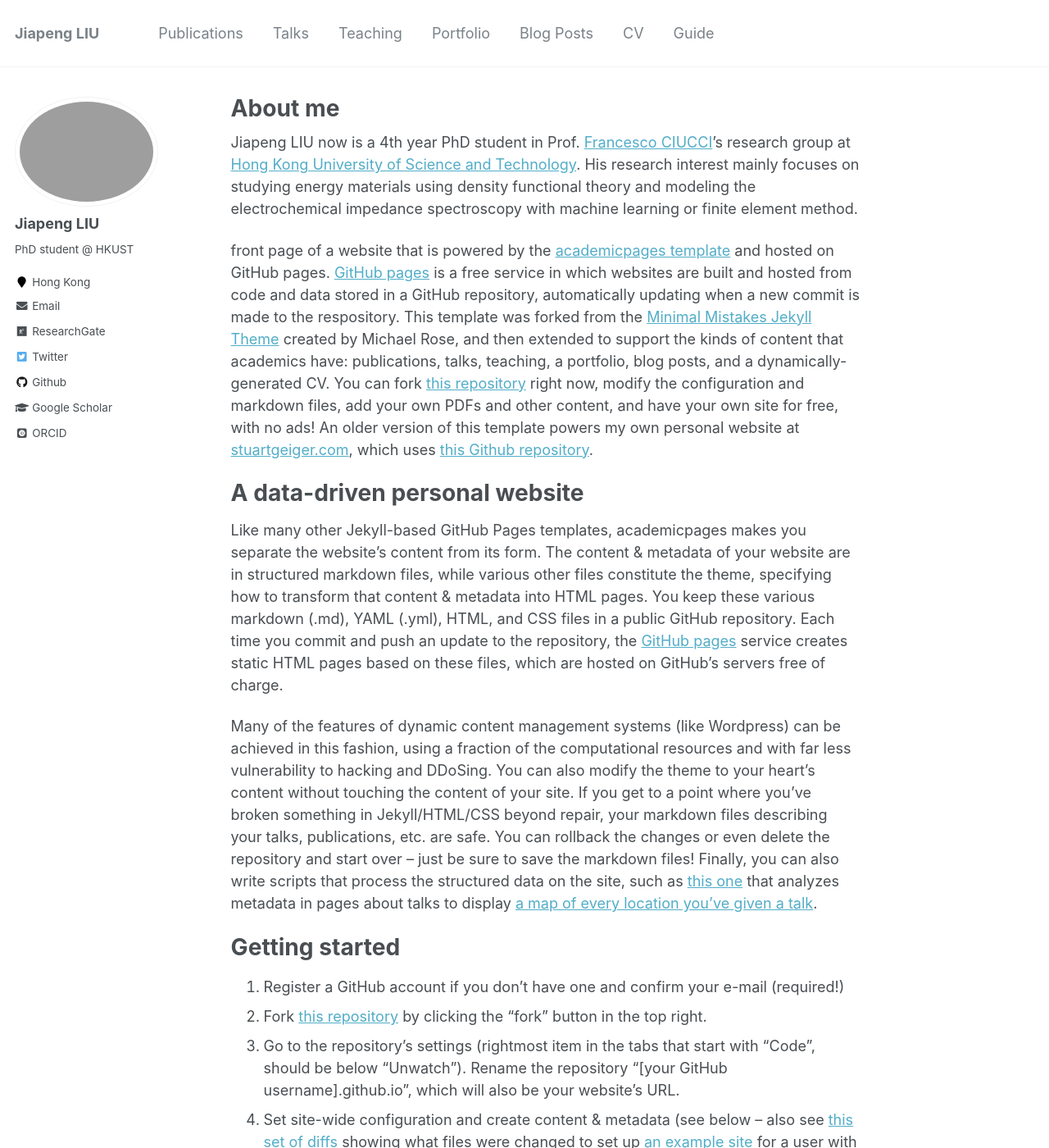
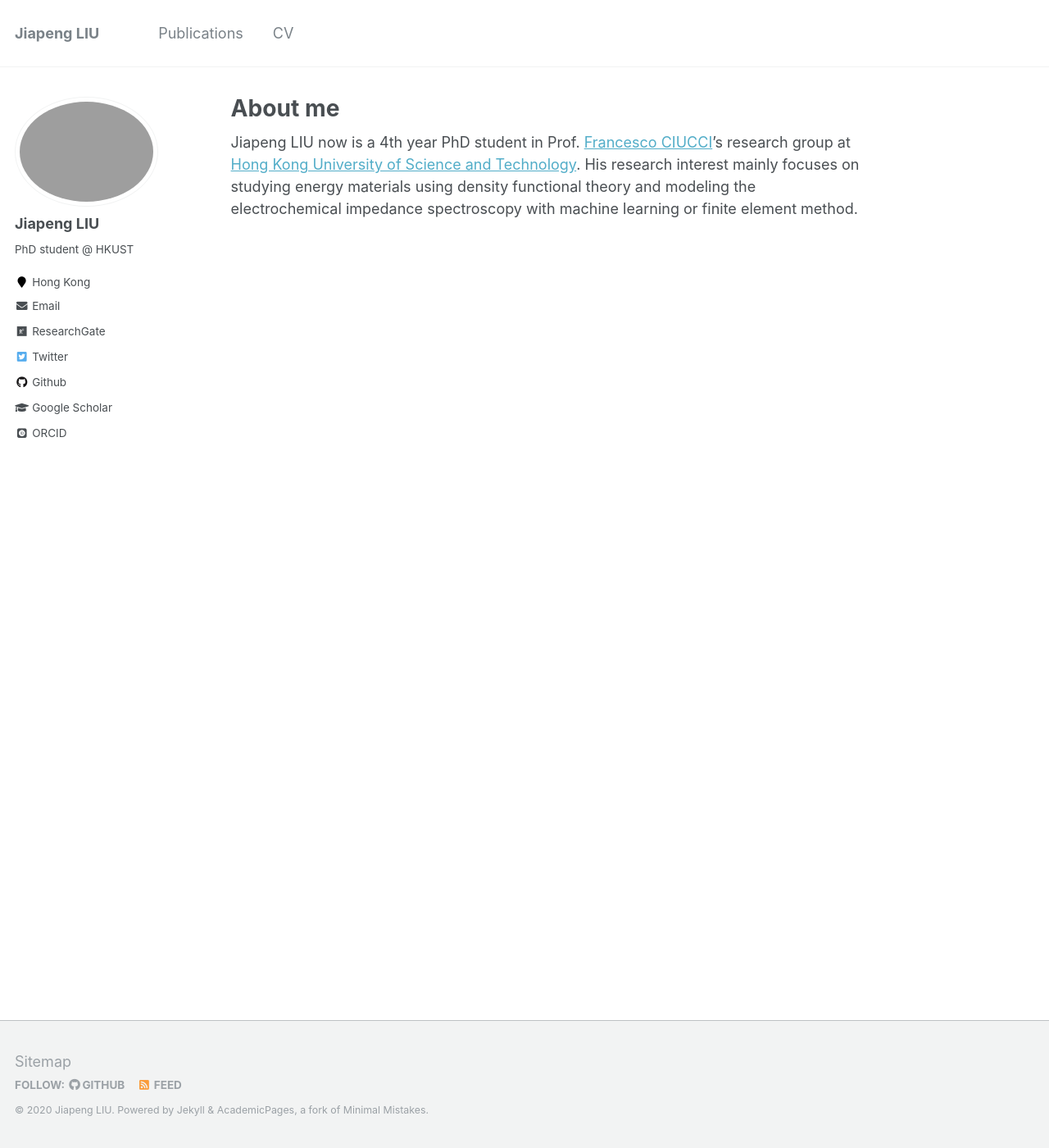
Before and after one commit to jiapeng-liu/jiapeng-liu.github.io, a Jekyll site: the page built from _pages/about.md, in a window 1280 px wide and 1400 px high. Shown: the whole window at 82% size. Built offline with Jekyll 4.4.1, drawn with Linux system fonts in a browser that asks for light colours; some web fonts are replaced; some of the changed text lies outside the part shown.

Commit message:
init commit

```diff
--- a/_pages/about.md
+++ b/_pages/about.md
@@ -10,7 +10,7 @@ redirect_from:
 
 Jiapeng LIU now is a 4th year PhD student in Prof. [Francesco CIUCCI](https://facultyprofiles.ust.hk/profiles.php?profile=francesco-ciucci-mefrank)'s research group at [Hong Kong University of Science and Technology](https://www.ust.hk/). His research interest mainly focuses on studying energy materials using density functional theory and modeling the electrochemical impedance spectroscopy with machine learning or finite element method.
 
-front page of a website that is powered by the [academicpages template](https://github.com/academicpages/academicpages.github.io) and hosted on GitHub pages. [GitHub pages](https://pages.github.com) is a free service in which websites are built and hosted from code and data stored in a GitHub repository, automatically updating when a new commit is made to the respository. This template was forked from the [Minimal Mistakes Jekyll Theme](https://mmistakes.github.io/minimal-mistakes/) created by Michael Rose, and then extended to support the kinds of content that academics have: publications, talks, teaching, a portfolio, blog posts, and a dynamically-generated CV. You can fork [this repository](https://github.com/academicpages/academicpages.github.io) right now, modify the configuration and markdown files, add your own PDFs and other content, and have your own site for free, with no ads! An older version of this template powers my own personal website at [stuartgeiger.com](http://stuartgeiger.com), which uses [this Github repository](https://github.com/staeiou/staeiou.github.io).
+<!---front page of a website that is powered by the [academicpages template](https://github.com/academicpages/academicpages.github.io) and hosted on GitHub pages. [GitHub pages](https://pages.github.com) is a free service in which websites are built and hosted from code and data stored in a GitHub repository, automatically updating when a new commit is made to the respository. This template was forked from the [Minimal Mistakes Jekyll Theme](https://mmistakes.github.io/minimal-mistakes/) created by Michael Rose, and then extended to support the kinds of content that academics have: publications, talks, teaching, a portfolio, blog posts, and a dynamically-generated CV. You can fork [this repository](https://github.com/academicpages/academicpages.github.io) right now, modify the configuration and markdown files, add your own PDFs and other content, and have your own site for free, with no ads! An older version of this template powers my own personal website at [stuartgeiger.com](http://stuartgeiger.com), which uses [this Github repository](https://github.com/staeiou/staeiou.github.io).
 
 A data-driven personal website
 ======
@@ -49,4 +49,4 @@ Example: editing a markdown file for a talk
 
 For more info
 ------
-More info about configuring academicpages can be found in [the guide](https://academicpages.github.io/markdown/). The [guides for the Minimal Mistakes theme](https://mmistakes.github.io/minimal-mistakes/docs/configuration/) (which this theme was forked from) might also be helpful.
+More info about configuring academicpages can be found in [the guide](https://academicpages.github.io/markdown/). The [guides for the Minimal Mistakes theme](https://mmistakes.github.io/minimal-mistakes/docs/configuration/) (which this theme was forked from) might also be helpful.--->
```
Also changed, not shown: _data/navigation.yml (+13 -13 lines).
